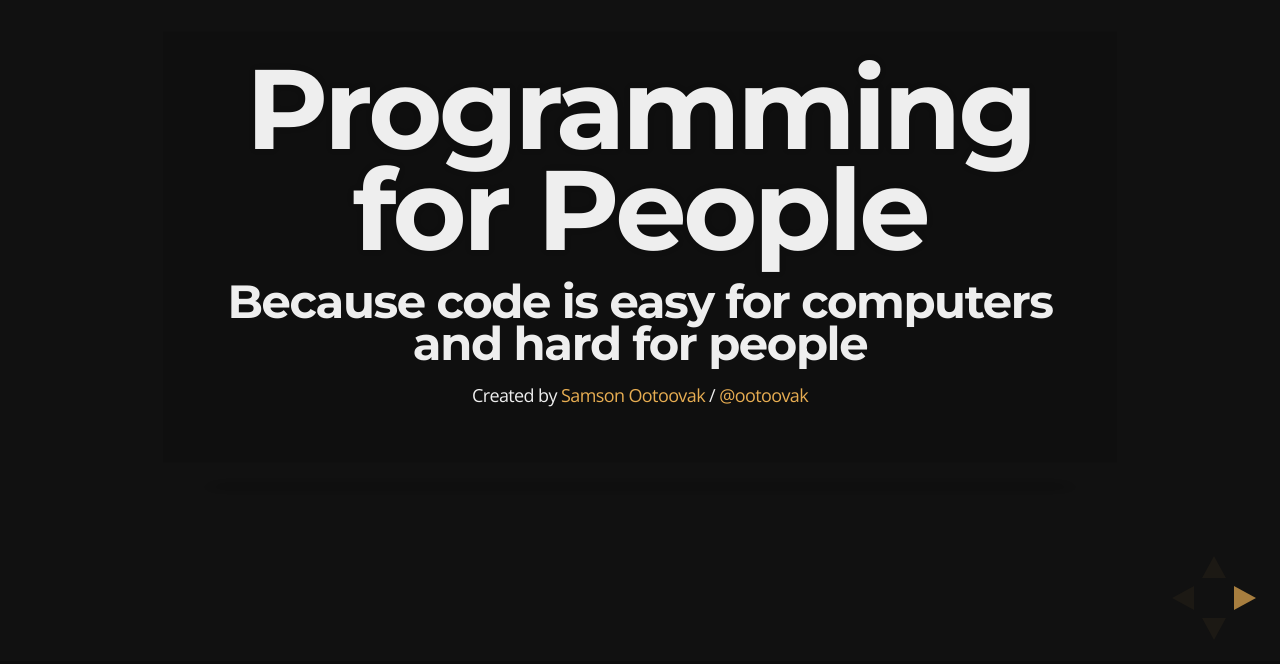
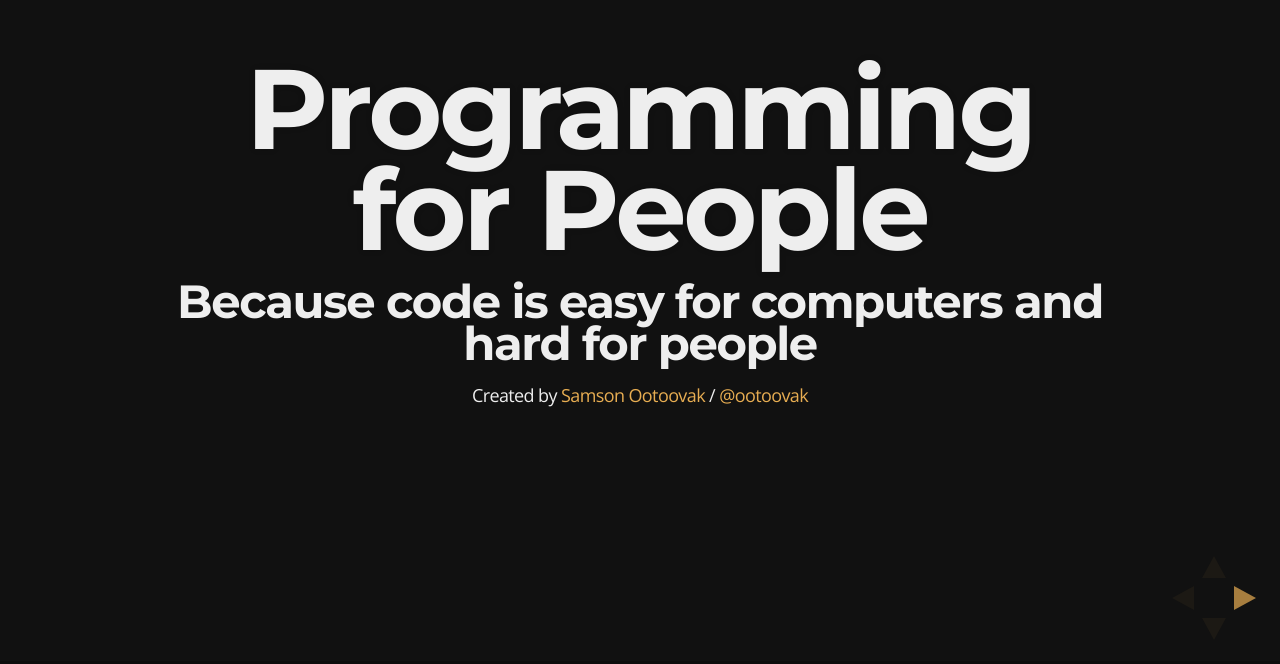
Before and after one commit to pwnela/programming_for_people, a website: page index.html in a window 1280 px wide. Shown: the part 136-800 px from the top of the page. Drawn offline with nearby package versions, Linux system fonts and the light colour scheme.

Commit message:
Change default page theme css so it does have padding, background or shaddow.

```diff
--- a/css/reveal.css
+++ b/css/reveal.css
@@ -974,7 +974,6 @@ body {
 }
 
 .reveal.page .slides section {
-	padding: 30px;
 	min-height: 700px;
 
 	-webkit-box-sizing: border-box;
@@ -992,7 +991,6 @@ body {
 		height: 100%;
 		left: 0;
 		top: 0;
-		background: rgba(0,0,0,0.1);
 
 		-webkit-transform: translateZ( -20px );
 		   -moz-transform: translateZ( -20px );
@@ -1012,7 +1010,6 @@ body {
 		z-index: 1;
 
 		border-radius: 4px;
-		box-shadow: 0px 95px 25px rgba(0,0,0,0.2);
 
 		-webkit-transform: translateZ(-90px) rotateX( 65deg );
 	}
--- a/index.html
+++ b/index.html
@@ -14,7 +14,7 @@
 
 		<meta name="viewport" content="width=device-width, initial-scale=1.0, maximum-scale=1.0, user-scalable=no">
 
-		<link rel="stylesheet" href="css/reveal.min.css">
+		<link rel="stylesheet" href="css/reveal.css">
 		<link rel="stylesheet" href="css/theme/night.css" id="theme">
 
 		<!-- For syntax highlighting -->
```
